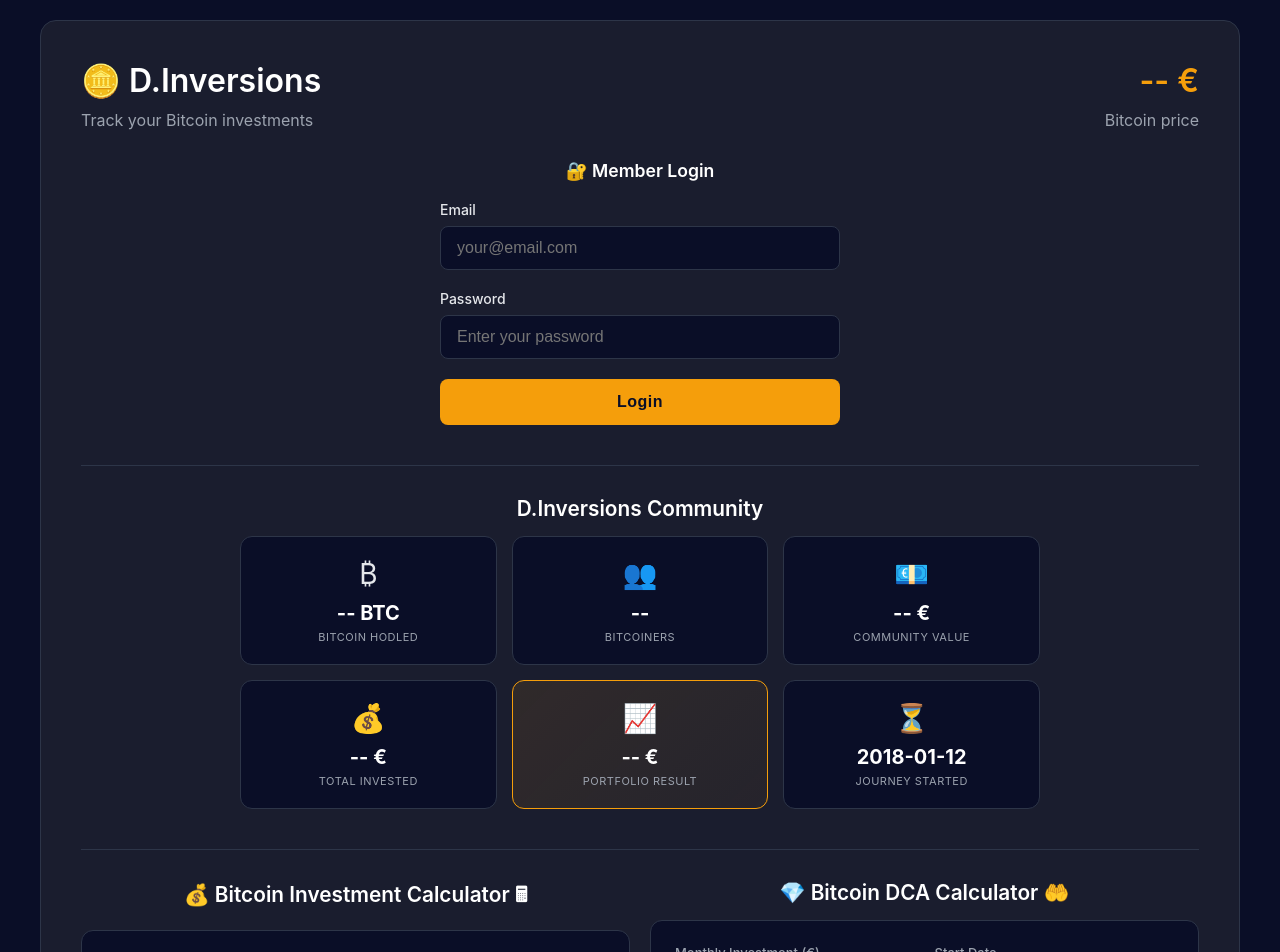
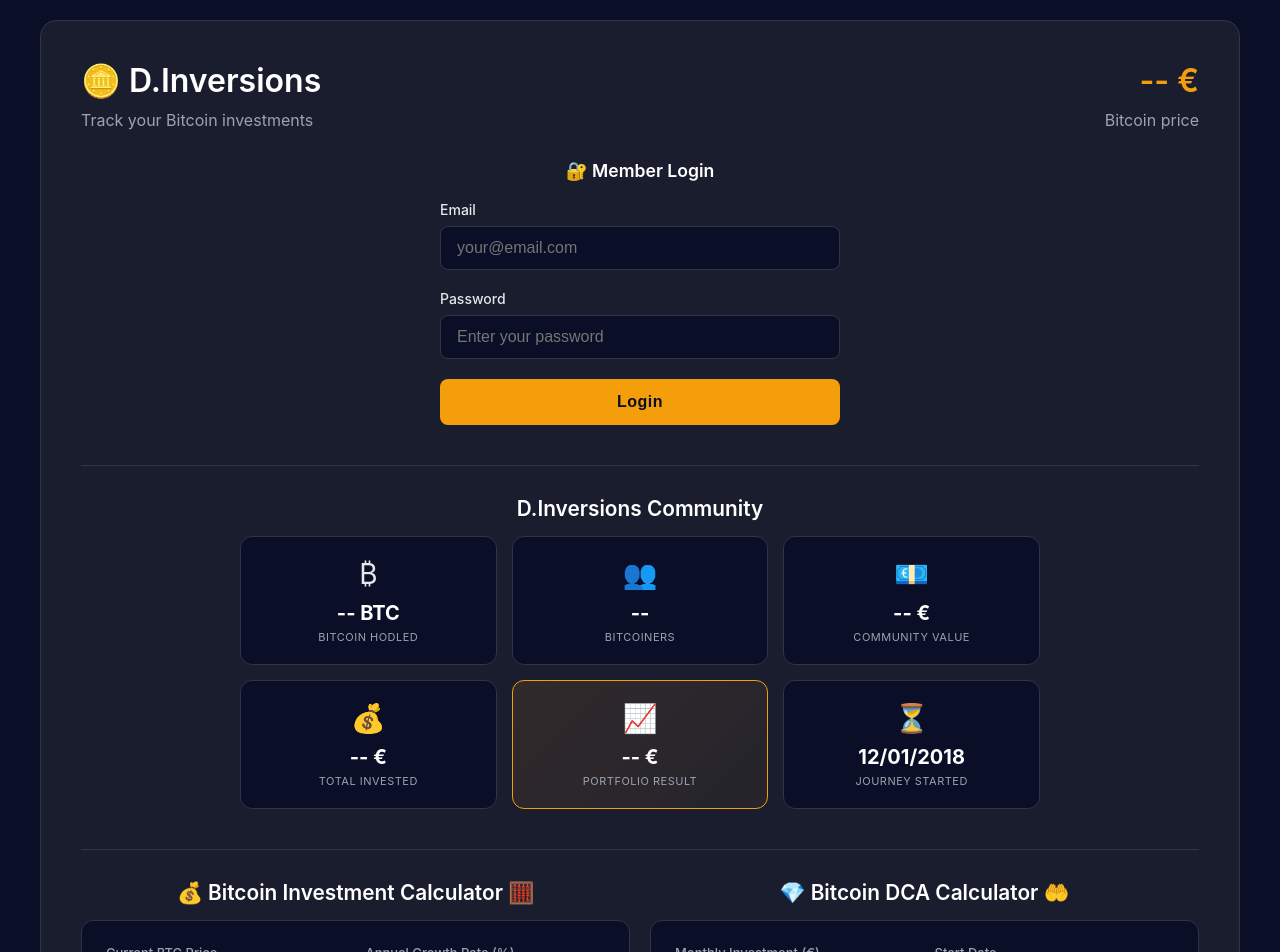
Before and after one commit to Martineet/staging-dinv, a Next.js app: page / in a window 1280 px wide. Shown: the top 952 px of the page. Built offline with nearby package versions, Linux system fonts and the light colour scheme; no server answers.

Commit message:
Data i emoji

```diff
--- a/src/components/CalculatorSection.tsx
+++ b/src/components/CalculatorSection.tsx
@@ -9,7 +9,7 @@ type CalculatorSectionProps = {
 
 const EUR = '\u20AC';
 const MONEY_BAG = '\u{1F4B0}';
-const CALCULATOR = '\u{1F5A9}';
+const CALCULATOR = '\u{1F9EE}';
 
 export function CalculatorSection({ btcPrice }: CalculatorSectionProps) {
   const {
--- a/src/components/SummarySection.tsx
+++ b/src/components/SummarySection.tsx
@@ -69,7 +69,7 @@ export function SummarySection({ summary, btcPrice }: SummarySectionProps) {
         </div>
         <div className="summary-card">
           <div className="summary-icon">{HOURGLASS}</div>
-          <div className="summary-value">2018-01-12</div>
+          <div className="summary-value">12/01/2018</div>
           <div className="summary-label">Journey started</div>
         </div>
       </div>
```
Also changed, not shown: 1 other file (tests, documents, lock files or other folders).
